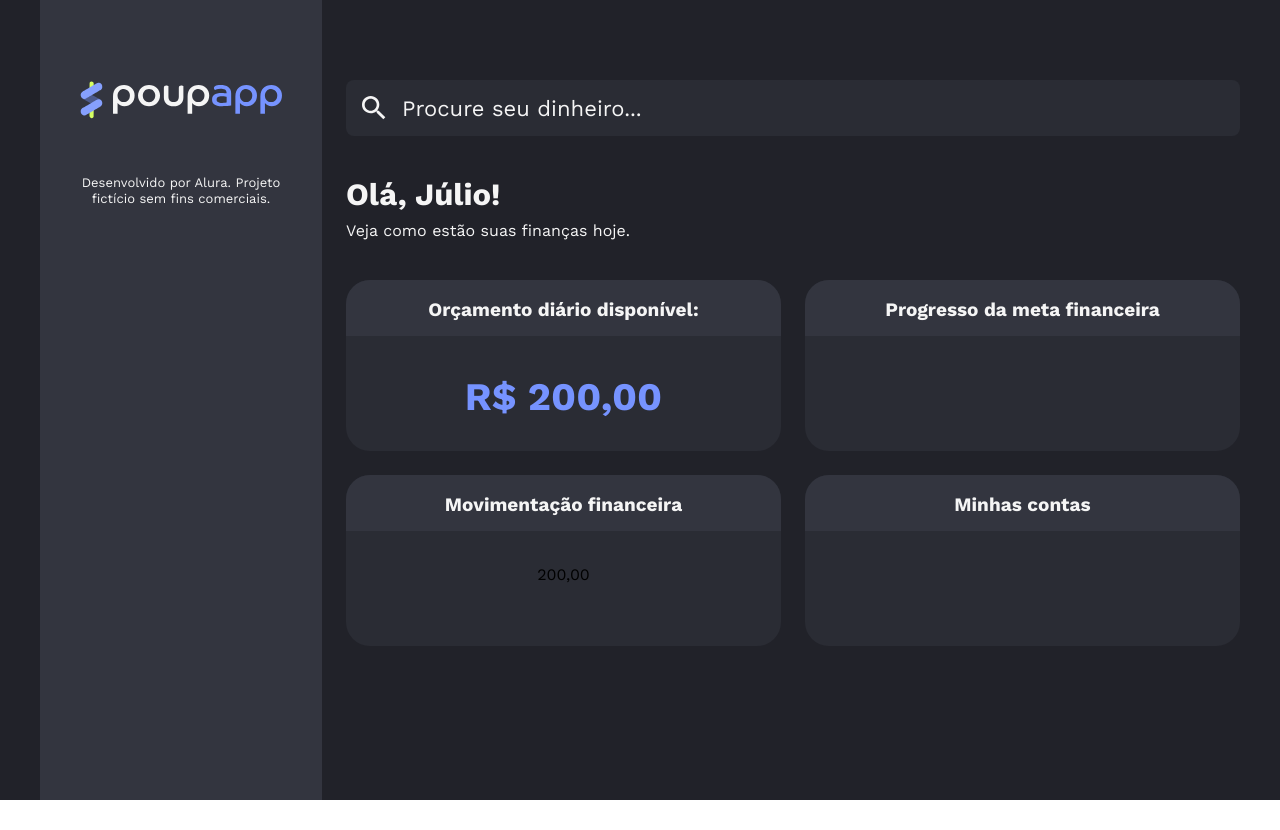
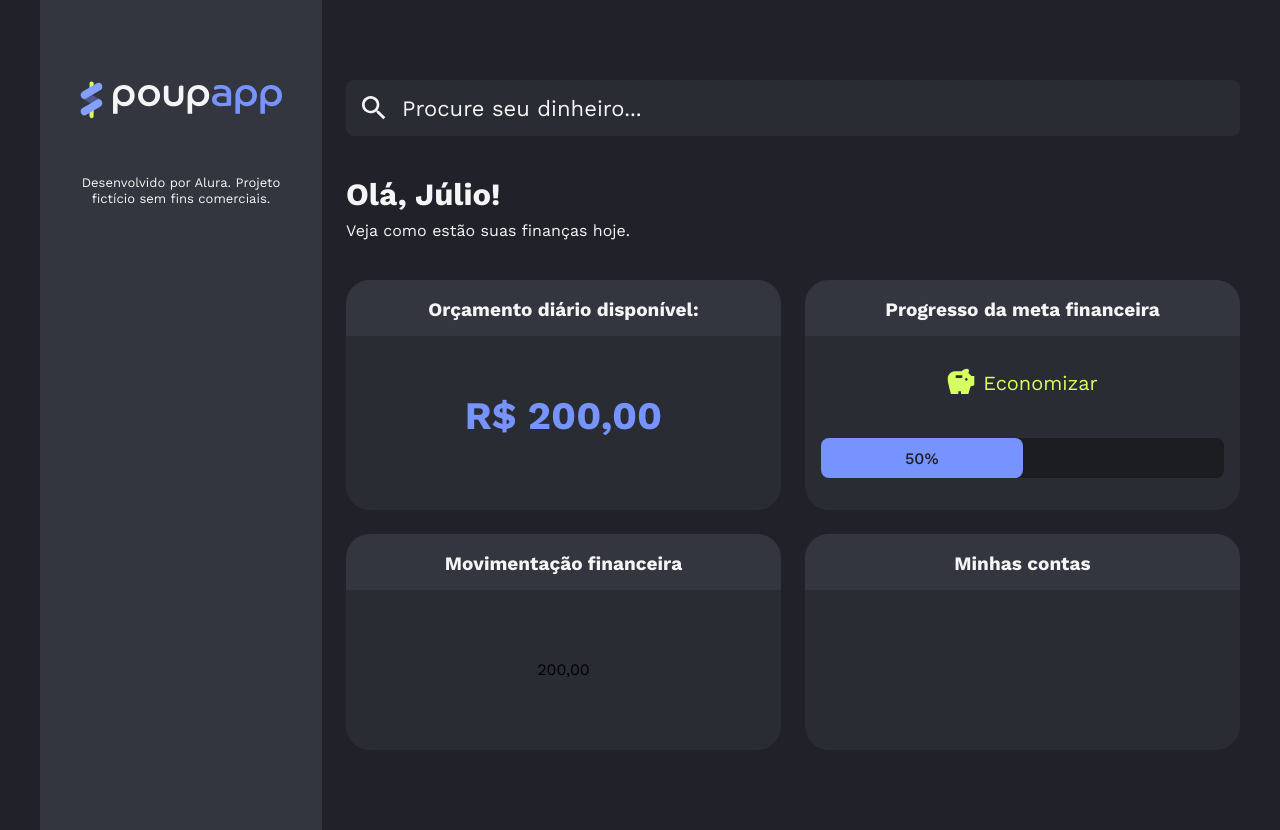
Before and after one commit to juliocreis/poupapp, a React (Vite) app: page / in a window 1280 px wide. Before the commit the page ends 800 px from the top, so only its background shows below. Built offline with nearby package versions, Linux system fonts and the light colour scheme.

Commit message:
feat: creates SavingStatus and ProgressBar components

```diff
--- a/src/App.jsx
+++ b/src/App.jsx
@@ -3,10 +3,10 @@ import { Container } from "./components/Container";
 import { Main } from "./components/Main";
 import { SearchInput } from "./components/SearchInput";
 import { Typography } from "./components/Typography";
+import { DailyBudget } from "./components/DailyBudget";
 
 import Card from "./components/Cards";
-import { Formater } from "./components/Formater";
-import { DailyBudget } from "./components/DailyBudget";
+import { SavingStatus } from "./components/SavingStatus";
 
 function App() {
   return (
@@ -41,7 +41,7 @@ function App() {
                 Progresso da meta financeira
               </Card.Header>
               <Card.Body>
-
+                <SavingStatus value={50}></SavingStatus>
               </Card.Body>
             </Card>
 
--- a/src/components/Cards/index.jsx
+++ b/src/components/Cards/index.jsx
@@ -1,6 +1,6 @@
 export function Card({ children }) {
     return (
-        <div className="bg-neutral-surface w-[435px] h-[171px] rounded-3xl">
+        <div className="bg-neutral-surface w-[435px] min-h-[171px] rounded-3xl">
             {children}
         </div>
     )
@@ -8,7 +8,7 @@ export function Card({ children }) {
 
 export function Header({ children }) {
     return (
-        <div className="bg-neutral-header h-[56px] rounded-t-3xl text-[19px] text-neutral-text font-bold py-4 px-[75px] text-center" >
+        <div className="bg-neutral-header h-[56px] rounded-t-3xl text-[19px] text-neutral-text font-bold p-4 text-center" >
             {children}
         </div>
     )
@@ -16,7 +16,7 @@ export function Header({ children }) {
 
 export function Body({ children }) {
     return (
-        <div className="flex justify-center py-8 px-4">
+        <div className="flex justify-center py-8 px-4 min-h-[160px] items-center">
             {children}
         </div>
     )
--- a/src/components/DailyBudget/index.jsx
+++ b/src/components/DailyBudget/index.jsx
@@ -2,7 +2,7 @@ import { Formater } from "../Formater"
 
 export function DailyBudget({ value }) {
     return (
-        <p className='text-[39px] text-primary-highlight font-bold'><Formater value={value}></Formater></p>
+        <p className='text-[39px] text-primary-highlight font-bold m-0 leading=[125%]'><Formater value={value}></Formater></p>
     )
 
 }
--- /dev/null
+++ b/src/components/ProgressBar/index.jsx
@@ -0,0 +1,12 @@
+export function ProgressBar({ value }) {
+  return (
+    <div className="bg-neutral-darker w-full h-[40px] rounded-lg w-full">
+      <div
+        className="bg-primary-highlight h-full rounded-lg flex justify-center items-center transition-[0.5s] text-neutral-darker leading-[120%] font-medium"
+        style={{ width: `${value}%` }}
+      >
+        {value}%
+      </div>
+    </div>
+  );
+}
--- /dev/null
+++ b/src/components/SavingStatus/index.jsx
@@ -0,0 +1,16 @@
+import { IconSavings } from "../Icons";
+import { ProgressBar } from "../ProgressBar";
+
+export function SavingStatus({ value }) {
+  return (
+    <>
+      <div className="flex flex-col w-full justify-center items-center gap-10">
+        <p className="text-secondary-income flex gap-2 justify-center text-[20px] leading=[125%]">
+          <IconSavings />
+        Economizar
+        </p>
+      <ProgressBar value={value}></ProgressBar>
+      </div>
+    </>
+  );
+}
```
